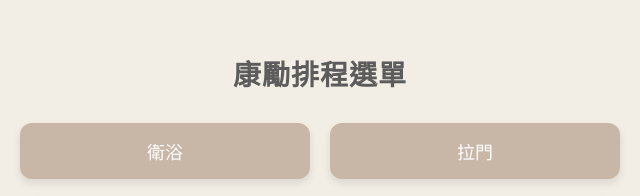
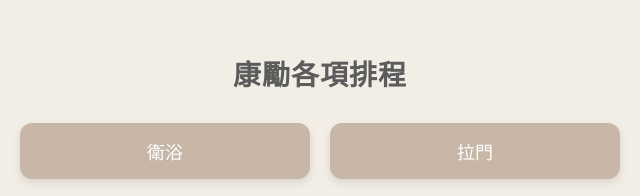
Before and after one commit to WE85623/renew, a plain HTML site: page index.html in a window 1280 px wide. Shown: the part 199-395 px from the top of the page, 320-960 px from the left. Drawn offline with Linux system fonts and the light colour scheme.

Commit message:
Update index.html

```diff
--- a/index.html
+++ b/index.html
@@ -3,7 +3,7 @@
 <head>
   <meta charset="UTF-8">
   <meta name="viewport" content="width=device-width, initial-scale=1">
-  <title>功能選單 | 各項排程 </title>
+  <title>康勵集團 | 排程選單 </title>
   <style>
     body {
       font-family: "Noto Sans TC", sans-serif;
@@ -55,7 +55,7 @@
 </head>
 <body>
 
-  <h1> 康勵排程選單 </h1>
+  <h1> 康勵各項排程 </h1>
 
   <div class="button-container">
     <button class="link-button" onclick="window.open('https://reurl.cc/RYkOGe')">衛浴</button>
```
